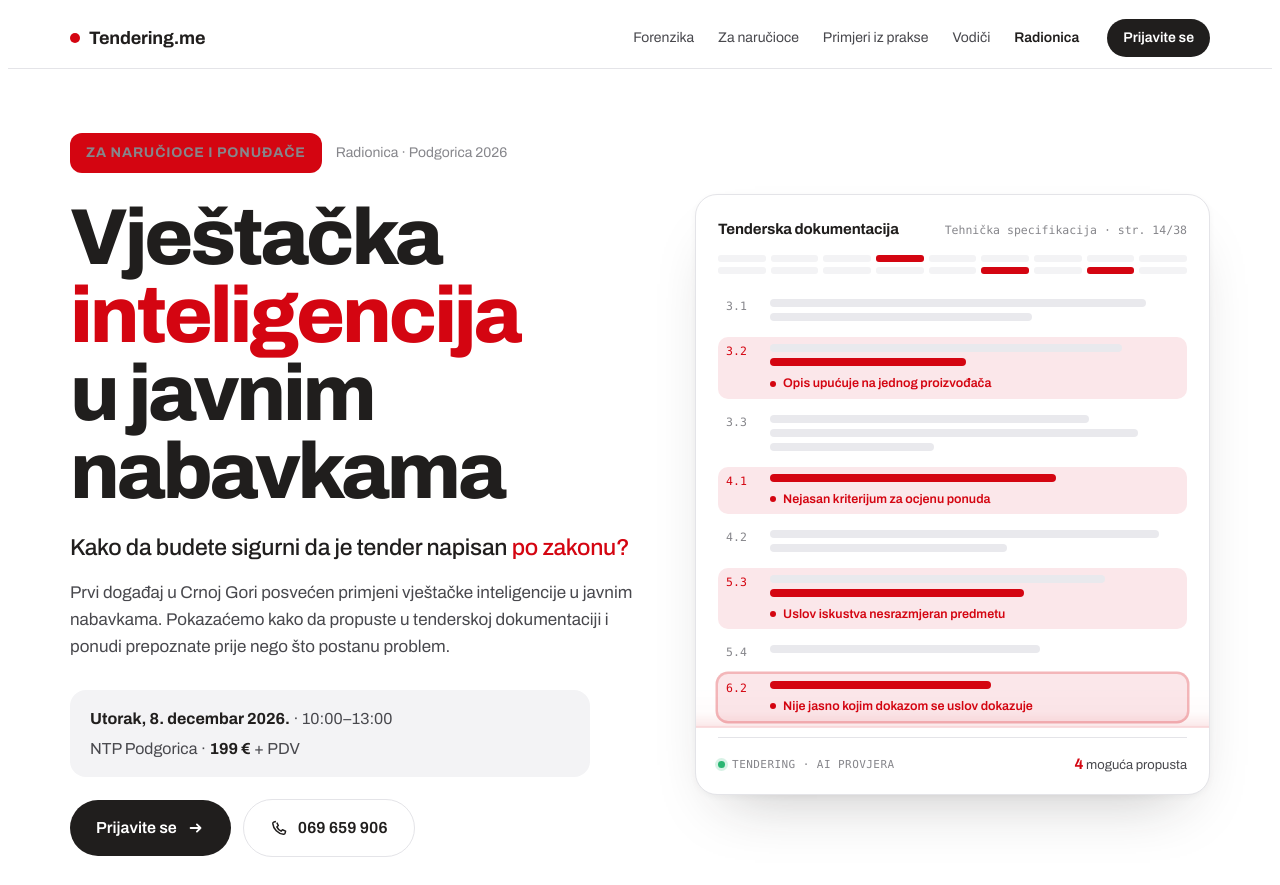
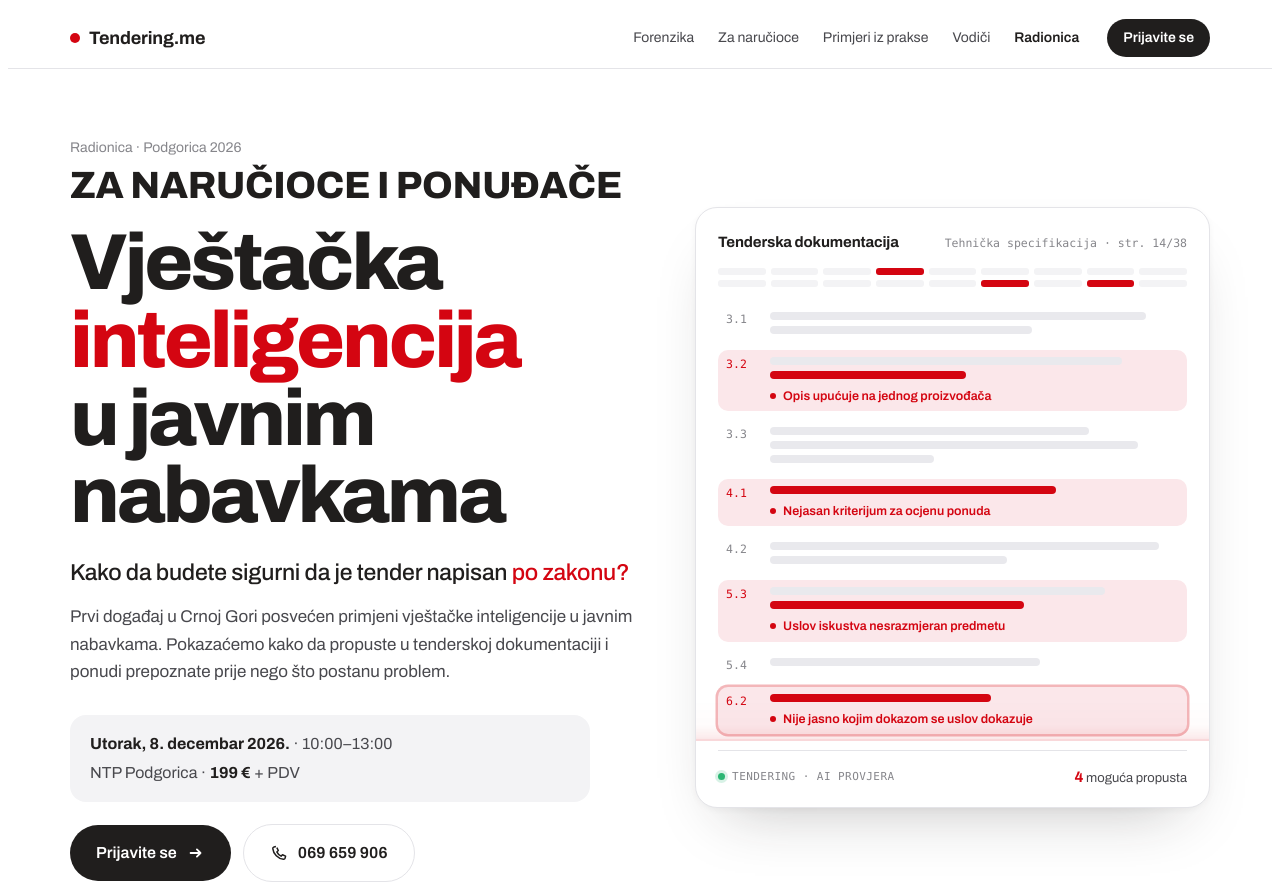
Before and after one commit to MilosVukovic2024/tendering.me, a plain HTML site: page radionica/index.html in a window 1280 px wide. Shown: the top 885 px of the page. Drawn offline with Linux system fonts and the light colour scheme.

Commit message:
Radionica: „Za naručioce i ponuđače“ velikim crnim slovima, bez pozadine
Co-Authored-By: Claude Opus 5.5 <noreply@anthropic.com>
Claude-Session: https://claude.ai/code/session_01AQo9Q5A5P9PdYsPzABWQ5z

```diff
--- a/radionica/index.html
+++ b/radionica/index.html
@@ -87,8 +87,8 @@ body::before{content:"";position:fixed;inset:0 0 auto;height:env(safe-area-inset
 /* Hero */
 .hero{padding-block:64px 72px}
 .hero .wrap{display:grid;grid-template-columns:minmax(0,1.05fr) minmax(0,.95fr);gap:56px;align-items:center}
-.pill{display:inline-flex;align-items:center;gap:10px;background:var(--red);color:#fff;font-family:var(--f-display);font-weight:700;font-size:15px;letter-spacing:.06em;text-transform:uppercase;padding:9px 16px;border-radius:12px}
-.kicker{display:flex;flex-wrap:wrap;align-items:center;gap:14px;margin-bottom:26px}
+.pill{display:block;font-family:var(--f-display);font-weight:800;font-size:clamp(24px,3vw,38px);line-height:1.05;letter-spacing:-.01em;text-transform:uppercase;color:var(--ink);margin:0 0 18px}
+.kicker{margin-bottom:6px}
 .kicker span{font-size:14px;color:var(--mute)}
 h1{font-family:var(--f-display);font-weight:800;font-size:clamp(44px,6.2vw,80px);line-height:.98;letter-spacing:-.04em;margin:0 0 22px;text-wrap:balance}
 .lede{font-size:clamp(19px,2vw,23px);line-height:1.4;margin:0 0 14px;color:var(--ink);font-weight:500;letter-spacing:-.01em}
@@ -264,7 +264,8 @@ footer nav a:hover{color:var(--ink)}
   <section class="hero">
     <div class="wrap">
       <div>
-        <div class="kicker"><span class="pill">Za naručioce i ponuđače</span><span>Radionica · Podgorica 2026</span></div>
+        <div class="kicker"><span>Radionica · Podgorica 2026</span></div>
+        <p class="pill">Za naručioce i&nbsp;ponuđače</p>
         <h1>Vještačka <span class="red">inteligencija</span> u javnim nabavkama</h1>
         <p class="lede">Kako da budete sigurni da je tender napisan <span class="red">po zakonu?</span></p>
         <p class="sub">Prvi događaj u Crnoj Gori posvećen primjeni vještačke inteligencije u javnim nabavkama. Pokazaćemo kako da propuste u tenderskoj dokumentaciji i ponudi prepoznate prije nego što postanu problem.</p>
```
